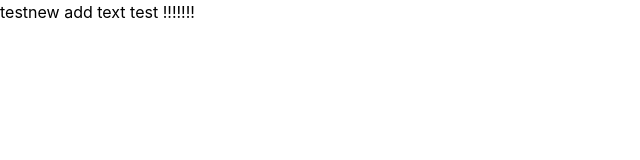
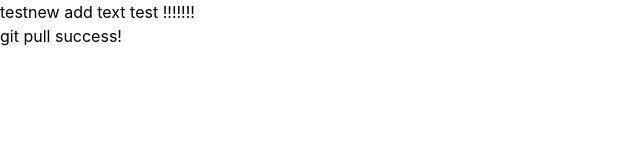
Before and after one commit to phr9000/seniorJob, a React (Create React App) app: page / in a window 1280 px wide. Shown: the top 160 px of the page, without its empty margins (0-640 px from the left). Built offline with nearby package versions, Linux system fonts and the light colour scheme.

Commit message:
+ git pull test success

```diff
--- a/src/pages/Main/MainLayout.tsx
+++ b/src/pages/Main/MainLayout.tsx
@@ -1,3 +1,4 @@
+/* eslint-disable */
 import React from "react";
 
 const MainLayout: React.FC = () => {
@@ -6,7 +7,10 @@ const MainLayout: React.FC = () => {
       <>
         <div className="flex items-center">
           <div>test</div>
-          <div>new add text test !!!!!!! </div>
+          <div>new add text test !!!!!!!</div>
+        </div>
+        <div className="text1">
+          git pull success!
         </div>
       </>
     </main>
```
Also changed, not shown: src/App.css (line endings or trailing spaces).
